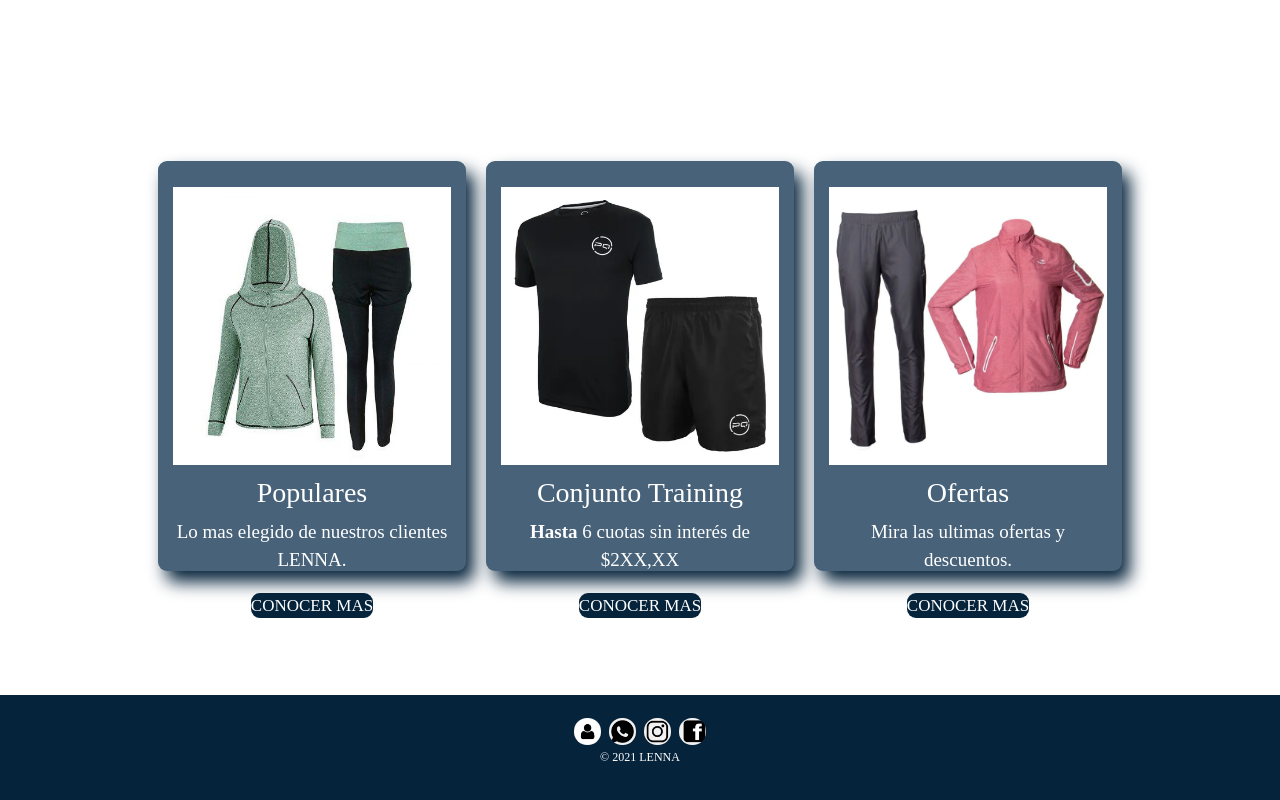
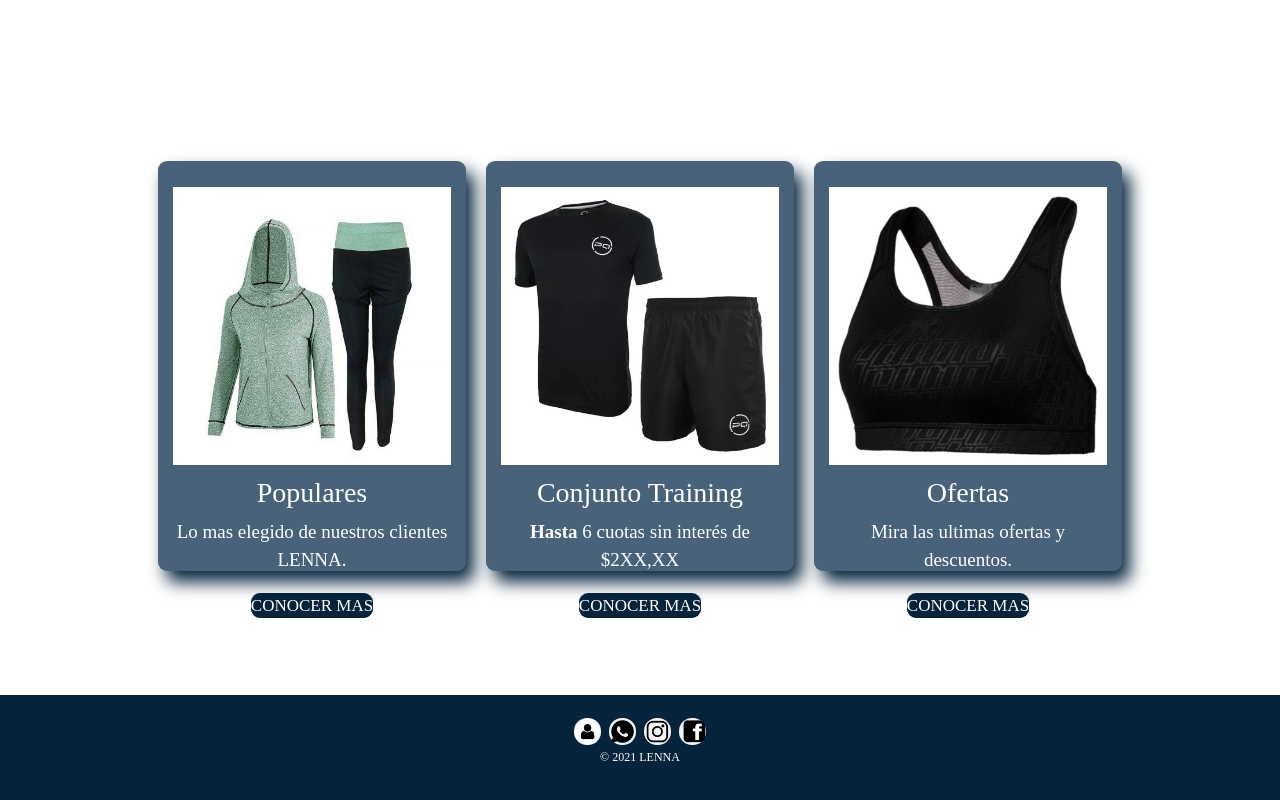
Before and after one commit to hernanhj/Lenna-Indumentaria, a plain HTML site: page index.html in a window 1280 px wide. Shown: the part 879-1679 px from the top of the page. Drawn offline with nearby package versions, Linux system fonts and the light colour scheme.

Commit message:
cambio de imagen cards

```diff
--- a/index.html
+++ b/index.html
@@ -137,7 +137,7 @@
             </div>
             <div class="container__info">
                 <div class="info--link">
-                    <img src="imagen/Conjunto/ConjuntoTopper.webp" class="imagenCatalogo" />
+                    <img src="imagen/ropa deportiva/sujetadordeportivo.jpg" class="imagenCatalogo" />
                     <h3>Ofertas</h3>
                     <p>Mira las ultimas ofertas y descuentos.</p>
                     <span class="span">
```
Also changed, not shown: imagen/ropa deportiva/PrimaveraVerano.webp (added), imagen/ropa deportiva/sujetador.webp (added), imagen/ropa deportiva/sujetadordeportivo.jpg (added).
